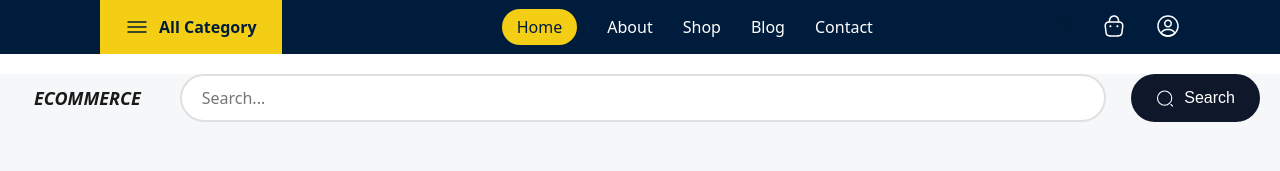
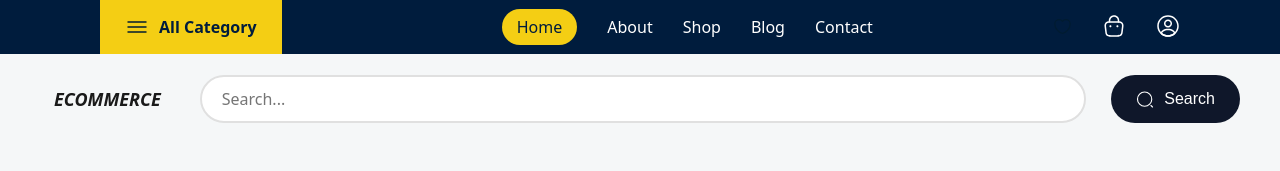
Before and after one commit to wjdals0304/ecommerce-project, a React (Create React App) app: page /#/ in a window 1280 px wide. Shown: the top 171 px of the page. Built offline with nearby package versions, Linux system fonts and the light colour scheme.

Commit message:
fix: 마진 병합 해결

```diff
--- a/src/features/home/components/homeBlog.css
+++ b/src/features/home/components/homeBlog.css
@@ -1,5 +1,6 @@
 .home-blog-container {
-  margin: 100px 100px;
+  margin: auto;
+  padding: 100px 120px;
 }
 
 .home-blog-title {
--- a/src/features/home/home.css
+++ b/src/features/home/home.css
@@ -1,3 +1,4 @@
 .home-container {
   background-color: #f5f7f8;
+  border: 1px solid transparent;
 }
--- a/src/features/home/search.css
+++ b/src/features/home/search.css
@@ -3,7 +3,8 @@
   align-items: center;
   gap: 25px;
   max-width: 1240px;
-  margin: 20px auto;
+  margin: auto;
+  padding: 20px;
 }
 
 .search-container .search-title {
```
